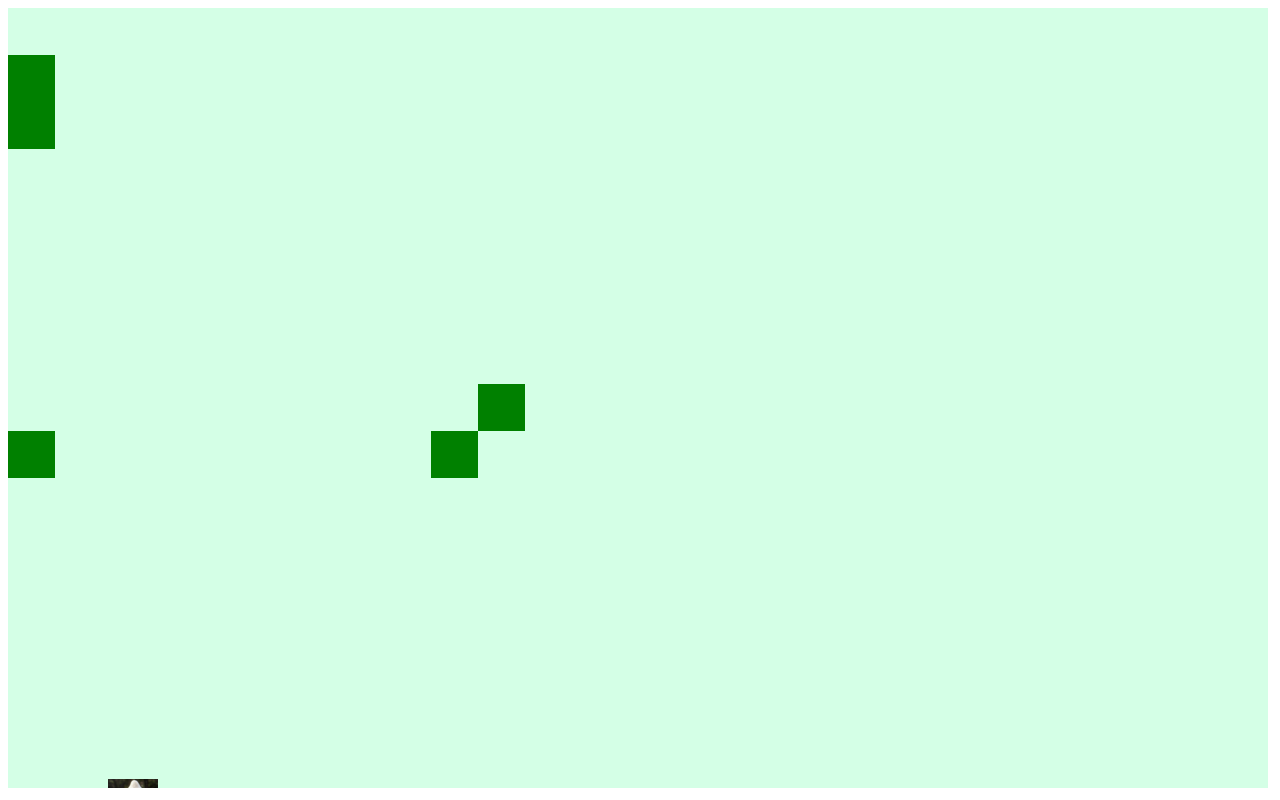
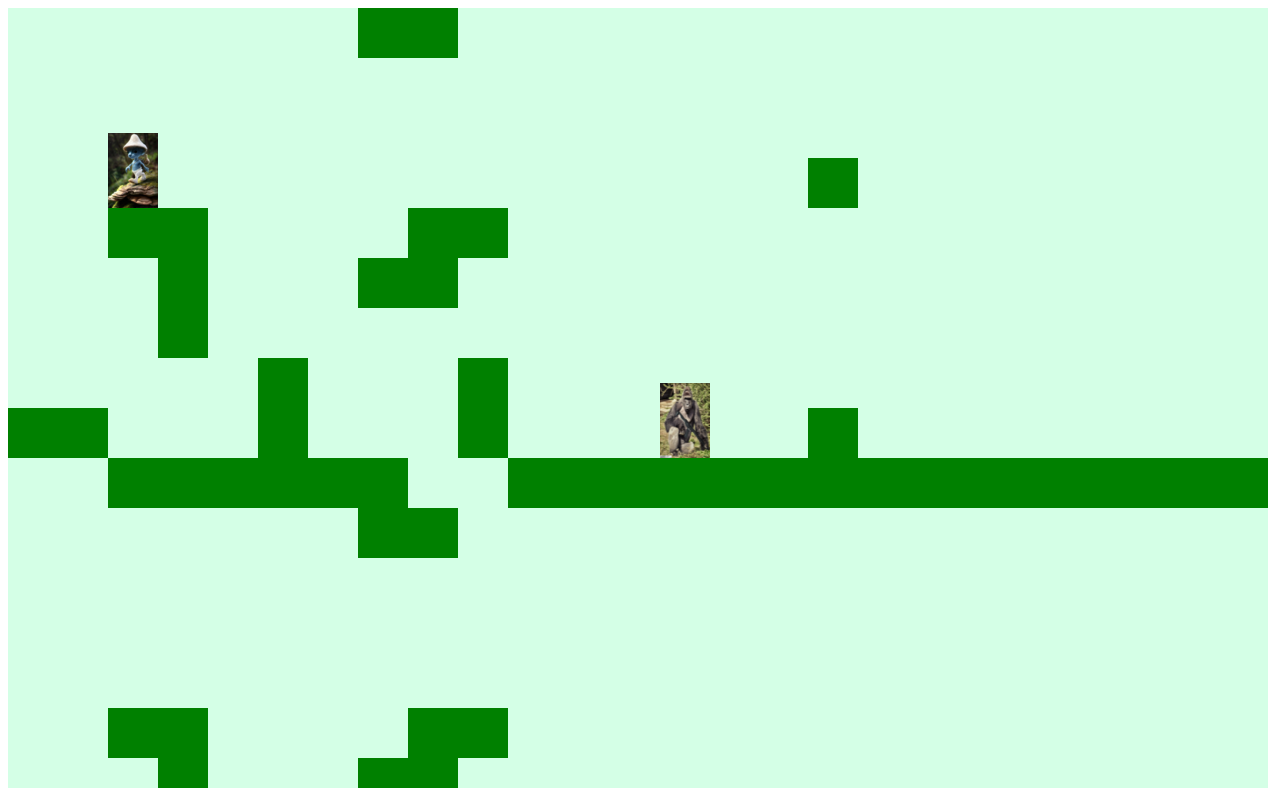
Before and after one commit to damiska21/Worn-Down, a plain HTML site: page index.html in a window 1280 px wide. Drawn offline with Linux system fonts and the light colour scheme.

Commit message:
Yoffset v práci

```diff
--- a/collision.js
+++ b/collision.js
@@ -5,23 +5,23 @@ function collisionT(entity, offset) {
     var topLeftTile = TM.getTile(topLeftX, topLeftY);
 
     var botLeftX = ((entity.X+offset)-((entity.X+offset) % tile)) / tile;
-    var botLeftY = ((entity.Y + entity.height +0.001)-((entity.Y + entity.height +0.001) % tile)) / tile;
+    var botLeftY = (((entity.Y+Yoffset) + entity.height +0.001)-(((entity.Y+Yoffset) + entity.height +0.001) % tile)) / tile;
     var botLeftTile = TM.getTile(botLeftX, botLeftY);
 
     var botLeftX2 = (((entity.X+offset)-((entity.X+offset) % tile))) / tile;
-    var botLeftY2 = ((entity.Y + entity.height - 5.001)-((entity.Y + entity.height - 5.001) % tile)) / tile;
+    var botLeftY2 = (((entity.Y+Yoffset) + entity.height - 5.001)-(((entity.Y+Yoffset) + entity.height - 5.001) % tile)) / tile;
     var botLeftTile2 = TM.getTile(botLeftX2, botLeftY2);
 
     var botRightX = (((entity.X+offset) + entity.width)-(((entity.X+offset) + entity.width) % tile)) / tile;
-    var botRightY = ((entity.Y + entity.height +0.001)-((entity.Y + entity.height +0.001) % tile)) / tile;
+    var botRightY = (((entity.Y+Yoffset) + entity.height +0.001)-(((entity.Y+Yoffset) + entity.height +0.001) % tile)) / tile;
     var botRightTile = TM.getTile(botRightX, botRightY);
 
     var botRightX2 = (((entity.X+offset) + entity.width)-(((entity.X+offset) + entity.width) % tile)) / tile;
-    var botRightY2 = ((entity.Y + entity.height - 5.001)-((entity.Y + entity.height - 5.001) % tile)) / tile;
+    var botRightY2 = (((entity.Y+Yoffset) + entity.height - 5.001)-(((entity.Y+Yoffset) + entity.height - 5.001) % tile)) / tile;
     var botRightTile2 = TM.getTile(botRightX2,botRightY2);
 
     var topRightX = (((entity.X+offset) + entity.width)-(((entity.X+offset) + entity.width) % tile)) / tile;
-    var topRightY = (entity.Y-(entity.Y % tile)) / tile;
+    var topRightY = ((entity.Y+Yoffset)-((entity.Y+Yoffset) % tile)) / tile;
     var topRightTile = TM.getTile(topRightX, topRightY);
 
     var topCollidedX = 0;
@@ -81,8 +81,8 @@ function collisionT(entity, offset) {
         if (entity.gravity > 0) {//jinak false
             if ((index % 10)>=1) {
                 if(playerTile === "botLeft") {
-                    if((botLeftY)*tile > entity.oldY + entity.height) {
-                        entity.Y -= (entity.Y+entity.height) % tile;
+                    if((botLeftY)*tile > entity.oldY + entity.height + Yoffset) {
+                        entity.Y -= (entity.Y+entity.height+Yoffset) % tile;
                         entity.gravity = 0;
                         entity.onground = true;
                         botCollidedX = botLeftX;
@@ -91,8 +91,8 @@ function collisionT(entity, offset) {
                     }
                 }
                 if(playerTile === "botRight"){
-                    if ((botRightY)*tile > entity.oldY + entity.height) {
-                        entity.Y -= (entity.Y+entity.height) % tile;
+                    if ((botRightY)*tile > entity.oldY + entity.height + Yoffset) {
+                        entity.Y -= (entity.Y+entity.height + Yoffset) % tile;
                         entity.gravity = 0;
                         entity.onground = true;
                         botCollidedX = botRightX;
--- a/level1.js
+++ b/level1.js
@@ -1,16 +1,3 @@
-var emptyTilemap = [
-    [10000, 10000, 10000, 10000, 10000, 10000, 10000, 10000, 10000, 10000],
-    [10010, 10000, 10000, 10000, 10000, 10000, 10000, 10000, 10000, 10000],
-    [10010, 10000, 10000, 10000, 10000, 10000, 10000, 10000, 10000, 10000],
-    [10000, 10000, 10000, 10000, 10000, 10000, 10000, 10000, 10000, 10000],
-    [10000, 10000, 10000, 10000, 10000, 10000, 10000, 10000, 10000, 10000],
-    [10000, 10000, 10000, 10000, 10000, 10000, 10000, 10000, 10000, 10000],
-    [10000, 10000, 10000, 10000, 10000, 10000, 10000, 10000, 10000, 10000],
-    [10000, 10000, 10000, 10000, 10000, 10000, 10000, 10000, 10000, 10000],
-    [10000, 10000, 10000, 10000, 10000, 10000, 10000, 10000, 10000, 10000],
-    [10001, 10000, 10000, 10000, 10000, 10000, 10000, 10000, 10000, 10001]
-];
-
 var tilemap1 = [
     [10000, 10000, 10000, 10000, 10000, 10000, 10000, 10000, 10000, 10000],
     [10000, 10000, 10000, 10000, 10000, 10000, 10000, 10000, 10000, 10000],
@@ -20,8 +7,8 @@ var tilemap1 = [
     [10000, 10000, 10000, 10000, 10000, 10000, 10000, 10000, 10000, 10000],
     [10000, 10000, 10000, 10000, 10000, 10000, 10000, 10000, 10000, 10000],
     [10000, 10000, 10000, 10000, 10000, 10000, 10000, 10000, 10000, 10000],
-    [10001, 10001, 10001, 10001, 10001, 10001, 10001, 10001, 10001, 10001],
-    [10000, 10000, 10000, 10000, 10000, 10000, 10000, 10000, 10000, 10000]
+    [10000, 10000, 10000, 10000, 10000, 10000, 10000, 10000, 10000, 10000],
+    [10001, 10000, 10000, 10000, 10000, 10000, 10000, 10000, 10000, 10000]
 ];
 var tilemap2 = [
     [10000, 10000, 10000, 10000, 10000, 10000, 10000, 10000, 10000, 10000],
@@ -32,24 +19,12 @@ var tilemap2 = [
     [10000, 10000, 10000, 10000, 10000, 10000, 10000, 10000, 10000, 10000],
     [10000, 10000, 10000, 10000, 10000, 10000, 10000, 10000, 10000, 10000],
     [10000, 10000, 10000, 10000, 10000, 10000, 10000, 10000, 10000, 10000],
-    [10001, 10000, 10000, 10000, 10000, 10000, 10000, 10000, 10000, 10000],
+    [10000, 10000, 10000, 10000, 10000, 10000, 10000, 10000, 10000, 10000],
     [10000, 10000, 10000, 10000, 10000, 10000, 10000, 10000, 10000, 10000]
-];
-
-
-var tilemapFloor = [
-    [10010, 10000, 10000, 10000, 10000, 10000, 10000, 10000, 10000, 10000],
-    [10000, 10000, 10000, 10000, 10000, 10000, 10000, 10000, 10000, 10000],
-    [10000, 10000, 10000, 10000, 10000, 10000, 10000, 10000, 10000, 10000],
-    [10000, 10000, 10000, 10000, 10000, 10000, 10000, 10000, 10000, 10000],
-    [10000, 10000, 10000, 10000, 10000, 10000, 10001, 10000, 10000, 10000],
-    [10000, 10000, 10000, 10000, 10000, 10000, 10000, 10000, 10000, 10000],
-    [10000, 10000, 10000, 10000, 10000, 10000, 10000, 10000, 10000, 10000],
-    [10000, 10000, 10000, 10000, 10000, 10000, 10000, 10000, 10000, 10000],
-    [10000, 10000, 10000, 10000, 10000, 10000, 10000, 10000, 10000, 10000],
-    [10001, 10001, 10001, 10001, 10001, 10001, 10001, 10001, 10001, 10001]
 ];
 TM.newTilemap(10, 10, emptyTilemap, 0, 0);
 TM.newTilemap(10, 10, tilemap2, 1, 0);
-TM.newTilemap(10, 10, tilemap1, 0, 1);
-TM.newTilemap(10, 10, tilemap1, 1, 1);
+
+TM.newTilemap(10, 10, tilemapFloor2, 0, 1);
+TM.newTilemap(10, 10, tilemapFloor3, 1, 1);
+TM.newTilemap(10, 10, emptyTilemap, 2, 1);
--- /dev/null
+++ b/levelTiles.js
@@ -0,0 +1,74 @@
+/*
+  1111    0001   0010   0100   1000
+  -----  -----
+  |   |                 |         |
+  |   |                 |         |
+  -----          -----
+           top   bot    left   right
+
+blok 0 0 nesmí mít žádnou kolizy, nebude pravděpodobně fungovat
+bloky v prvním sloupci mohou mít jenom horní kolizy, boční nefunguje
+poslední tilemap v levelu musí být prázdný, jinak některé poslední kolize nefungují správně
+*/
+var emptyTilemap = [
+    [10000, 10000, 10000, 10000, 10000, 10000, 10000, 10000, 10000, 10000],
+    [10000, 10000, 10000, 10000, 10000, 10000, 10000, 10000, 10000, 10000],
+    [10000, 10000, 10000, 10000, 10000, 10000, 10000, 10000, 10000, 10000],
+    [10000, 10000, 10000, 10000, 10000, 10000, 10000, 10000, 10000, 10000],
+    [10000, 10000, 10000, 10000, 10000, 10000, 10000, 10000, 10000, 10000],
+    [10000, 10000, 10000, 10000, 10000, 10000, 10000, 10000, 10000, 10000],
+    [10000, 10000, 10000, 10000, 10000, 10000, 10000, 10000, 10000, 10000],
+    [10000, 10000, 10000, 10000, 10000, 10000, 10000, 10000, 10000, 10000],
+    [10000, 10000, 10000, 10000, 10000, 10000, 10000, 10000, 10000, 10000],
+    [10000, 10000, 10000, 10000, 10000, 10000, 10000, 10000, 10000, 10000]
+];
+
+var tilemapFloor = [
+    [10000, 10000, 10000, 10000, 10000, 10000, 10000, 10000, 10000, 10000],
+    [10000, 10000, 10000, 10000, 10000, 10000, 10000, 10000, 10000, 10000],
+    [10000, 10000, 10000, 10000, 10000, 10000, 10000, 10000, 10000, 10000],
+    [10000, 10000, 10000, 10000, 10000, 10000, 10000, 10000, 10000, 10000],
+    [10000, 10000, 10000, 10000, 10000, 10000, 10000, 10000, 10000, 10000],
+    [10000, 10000, 10000, 10000, 10000, 10000, 10000, 10000, 10000, 10000],
+    [10000, 10000, 10000, 10000, 10000, 10000, 10000, 10000, 10000, 10000],
+    [10000, 10000, 10000, 10000, 10000, 10000, 10000, 10000, 10000, 10000],
+    [10000, 10000, 10000, 10000, 10000, 10000, 10000, 10000, 10000, 10000],
+    [10001, 10001, 10001, 10001, 10001, 10001, 10001, 10001, 10001, 10001]
+];
+
+var tilemapFloor2 = [
+    [10000, 10000, 10000, 10000, 10000, 10000, 10000, 10000, 10000, 10000],
+    [10000, 10000, 10000, 10000, 10000, 10000, 10000, 10000, 10000, 10000],
+    [10000, 10000, 10000, 10000, 10000, 10000, 10000, 10000, 10000, 10000],
+    [10000, 10000, 10000, 10000, 10000, 10000, 10000, 10000, 10000, 10000],
+    [10000, 10000, 10000, 10000, 10000, 10000, 10000, 10000, 10000, 10000],
+    [10000, 10000, 10000, 10000, 10000, 10000, 10000, 10000, 10000, 10000],
+    [10000, 10000, 10000, 10000, 10000, 10000, 10000, 10000, 10000, 10000],
+    [10000, 10000, 10000, 10000, 10000, 10000, 10000, 10000, 10000, 10000],
+    [10101, 10001, 10001, 10001, 10001, 10001, 10001, 10001, 10001, 11001],
+    [10000, 10000, 10000, 10000, 10000, 10000, 10000, 10000, 10000, 10000]
+];
+var tilemapFloor3 = [
+    [10000, 10000, 10000, 10000, 10000, 10000, 10000, 10000, 10000, 10000],
+    [10000, 10000, 10000, 10000, 10000, 10000, 10000, 10000, 10000, 10000],
+    [10000, 10000, 10000, 10000, 10000, 10000, 10000, 10000, 10000, 10000],
+    [10000, 10000, 10000, 10000, 10000, 10000, 10000, 10000, 10000, 10000],
+    [10000, 10000, 10000, 10000, 10000, 10000, 10000, 10000, 10000, 10000],
+    [10000, 10000, 10000, 10000, 10000, 10000, 10000, 10000, 10000, 10000],
+    [10000, 10000, 10000, 10000, 10000, 10000, 10000, 10000, 10000, 10000],
+    [10101, 10001, 10001, 10001, 10001, 10001, 10001, 10001, 10001, 11001],
+    [10000, 10000, 10000, 10000, 10000, 10000, 10000, 10000, 10000, 10001],
+    [10000, 10000, 10000, 10000, 10000, 10000, 10000, 10000, 10000, 10000]
+];
+var tilemapFloor4 = [
+    [10000, 10000, 10000, 10000, 10000, 10000, 10000, 10000, 10000, 10000],
+    [10000, 10000, 10000, 10000, 10000, 10000, 10000, 10000, 10000, 10000],
+    [10000, 10000, 10000, 10000, 10000, 10000, 10000, 10000, 10000, 10000],
+    [10000, 10000, 10000, 10000, 10000, 10000, 10000, 10000, 10000, 10000],
+    [10000, 10000, 10000, 10000, 10000, 10000, 10000, 10000, 10000, 10000],
+    [10000, 10000, 10000, 10000, 10000, 10000, 10000, 10000, 10000, 10000],
+    [10001, 10001, 10001, 10001, 10001, 10001, 10001, 10001, 10001, 10001],
+    [10000, 10000, 10000, 10000, 10000, 10000, 10000, 10000, 10000, 10000],
+    [10000, 10000, 10000, 10000, 10000, 10000, 10000, 10000, 10000, 10000],
+    [10000, 10000, 10000, 10000, 10000, 10000, 10000, 10000, 10000, 10000]
+];
--- a/main.js
+++ b/main.js
@@ -153,8 +153,7 @@ class enemies {
         return this.E[index];
     }
 }
-var tile = 47;
-var offset = 0;
+var tile = 50;
 
 var mezernikDown = false;
 var leftDown = false;
@@ -405,6 +404,10 @@ var playerOffset = 500; //offset hráče od okraje obrazovky při přechodu
 var cameraOffset = 1000; //offset kamery při přechodu
 var cameraLock = false;
 
+var Ymoved = 600;
+
+var offset = 0;
+var Yoffset = 0;
 
 moved = (window.innerWidth)-400;
 if (playerOffset + cameraOffset != moved) {
@@ -436,6 +439,12 @@ function Camera() {
         for (let i = 0; i < EA.E.length; i++) {
             EA.E[i].X+=cameraOffset;
             EA.E[i].oldX = EA.E[i].X;
+        }
+    }
+
+    if (window.innerHeight < TM.getTilemapHeight()*tile) {
+        if (playerY > window.innerHeight-300) {
+            Yoffset += Ymoved;
         }
     }
 }
--- a/tilemap.js
+++ b/tilemap.js
@@ -29,9 +29,9 @@ class tilemapConstructor {
                     if ((TM.A[tilemapIndex].tilemapArray[j][i]%10000 > 0) || TM.A[tilemapIndex].tilemapArray[j][i] == -1) {
                         c.fillStyle = "green";
                         if (TM.A[tilemapIndex].Xpos > 0) {
-                            c.fillRect((i*tile-offset) + TM.A[tilemapIndex].Xpos *TM.A[tilemapIndex].width*tile, j*tile, tile, tile);
+                            c.fillRect((i*tile-offset) + TM.A[tilemapIndex].Xpos *TM.A[tilemapIndex].width*tile, j*tile-Yoffset, tile, tile);
                         }else {
-                            c.fillRect(i*tile-offset, j*tile, tile, tile);
+                            c.fillRect(i*tile-offset, j*tile-Yoffset, tile, tile);
                         }
                     }
                 }
@@ -42,9 +42,9 @@ class tilemapConstructor {
                     if ((TM.B[tilemapIndex].tilemapArray[j][i]%10000 > 0) || TM.B[tilemapIndex].tilemapArray[j][i] == -1) {
                         c.fillStyle = "green";
                         if (TM.B[tilemapIndex].Xpos > 0) {
-                            c.fillRect((i*tile-offset) + TM.A[tilemapIndex].Xpos *TM.A[tilemapIndex].width*tile, j*tile+(10*tile), tile, tile);
+                            c.fillRect((i*tile-offset) + TM.A[tilemapIndex].Xpos *TM.A[tilemapIndex].width*tile, j*tile+(10*tile)-Yoffset, tile, tile);
                         }else {
-                            c.fillRect(i*tile-offset, j*tile+(10*tile), tile, tile);
+                            c.fillRect(i*tile-offset, j*tile+(10*tile)-Yoffset, tile, tile);
                         }
                     }
                 }
@@ -65,6 +65,12 @@ class tilemapConstructor {
         if (Y == 1) {
             return this.B.length;
         }
+    }
+    getTilemapHeight(){
+        if (this.B.length > 0) {
+            return this.B[0].height + this.A[0].height;
+        }
+        return this.A[0].height;
     }
 }
 var TM = new tilemapConstructor(); //tm je TileMap
```
Also changed, not shown: index.html (+2 -1 lines).
